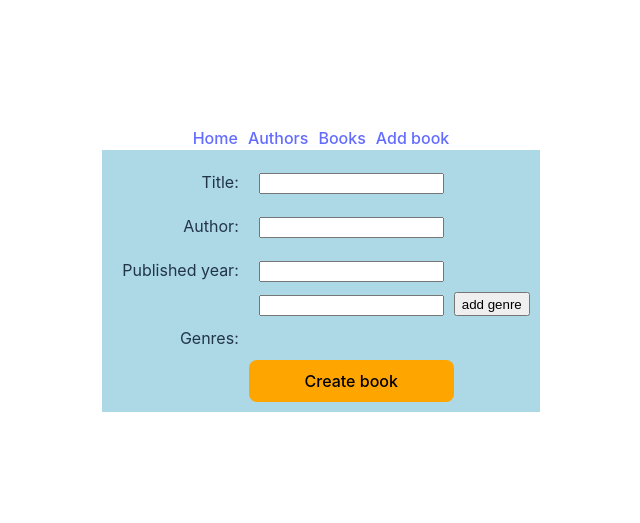
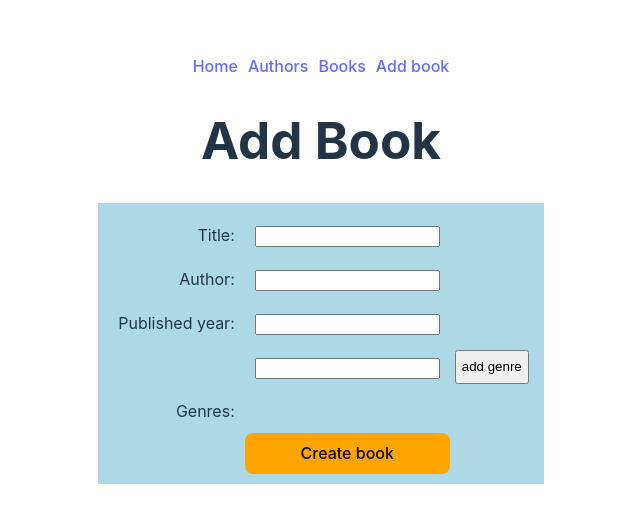
Before and after one commit to lchz/Library_Frontend, a React (Vite) app: page /bookForm in a window 1280 px wide. Shown: the part 131-654 px from the top of the page, without its empty margins (319-959 px from the left). Built offline with nearby package versions, Linux system fonts and the light colour scheme.

Commit message:
Add "Set birthyear" UI

```diff
--- a/src/Authors.jsx
+++ b/src/Authors.jsx
@@ -1,15 +1,67 @@
-import { useQuery } from "@apollo/client"
-import { ALL_AUTHORS } from "./queries"
+import { useMutation, useQuery } from "@apollo/client"
+import { ALL_AUTHORS, UPDATE_AUTHOR } from "./queries"
 import { styles } from "./styleSheet"
+import { useState } from "react"
 
 
 const Author = ({author}) => {
+    const gridItemStyle = {...styles.gridItem, textAlign:"center"}
+
     return (
         <>
-            <div style={{...styles.gridItem, textAlign:"left"}}>{author.name}</div>
-            <div style={styles.gridItem}>{author.born}</div>
-            <div style={styles.gridItem}>{author.bookCount}</div>
+            <div style={styles.gridItem}>{author.name}</div>
+            <div style={gridItemStyle}>{author.born}</div>
+            <div style={gridItemStyle}>{author.bookCount}</div>
         </>
+    )
+}
+
+const BirthyearForm = ({authorNames}) => {
+    const [name, setName] = useState(authorNames[0])
+    const [year, setYear] = useState('')
+
+    const [updateAuthor] = useMutation(UPDATE_AUTHOR, {
+        refetchQueries: [{query: ALL_AUTHORS}],
+        // onError: (error) => {
+
+        // }
+    })
+
+    const submitYear = (event) => {
+        event.preventDefault()
+        // console.log('auth name:', name, 'born:', year)
+        updateAuthor({variables: {name, setBornTo: Number(year)}})
+        setYear('')
+    }
+
+    return (
+        <div>
+            <h3>Set birthyear</h3>
+
+            <form onSubmit={submitYear} style={{...styles.gridContainer, backgroundColor: 'pink'}}>
+                <label style={styles.gridItem}>Name:</label>
+                <select style={styles.gridItem} onChange={({target}) => setName(target.value)}>
+                    {
+                        authorNames.map(name =>
+                            <option key={name} value={name} >{name}</option>)
+                    }
+                </select >
+                <div></div>
+
+                <label style={styles.gridItem}>Birthyear:</label>
+                <input style={styles.gridItem} value={year} onChange={({target}) => setYear(target.value)} />
+                <div></div>
+
+                <div></div>
+                <button type="submit" style={{...styles.gridItem, backgroundColor:'lightGreen', textAlign:'center'}}>
+                    Update author
+                </button>
+
+            </form>
+
+
+
+        </div>
     )
 }
 
@@ -28,7 +80,7 @@ const Authors = () => {
             <h1>Authors</h1>
 
             <div style={styles.gridContainer}>
-                <div style={{}}></div>
+                <div></div>
                 <div style={{...styles.gridItem, fontWeight:"bold"}}>Born</div>
                 <div style={{...styles.gridItem, fontWeight:"bold"}}>Books</div>
 
@@ -39,6 +91,7 @@ const Authors = () => {
                 }
             </div>
 
+            <BirthyearForm authorNames={authors.map(a => a.name)} />
         </div>
     )
 }
--- a/src/BookForm.jsx
+++ b/src/BookForm.jsx
@@ -27,9 +27,9 @@ const BookForm = () => {
 
     const [createBook] = useMutation(CREATE_BOOK, {
         refetchQueries:  [{query:ALL_AUTHORS}, {query:ALL_BOOKS}],
-        onError: (error) => {
+        // onError: (error) => {
 
-        }
+        // }
     })
 
     const addGenre = (event) => {
@@ -49,6 +49,8 @@ const BookForm = () => {
     }
 
     return (
+        <div>
+            <h1>Add Book</h1>
             <form style={styles.gridContainer} onSubmit={addBook}>
                 {/* Three columns */}
 
@@ -57,10 +59,10 @@ const BookForm = () => {
                 <BookFormItem itemName={"Published year"} itemValue={published} setItemValue={setPublished} />
 
                 <div></div>
-            <div>
+                <div style={styles.gridItem}>
                     <input value={newGenre} onChange={({target}) => setNewGenre(target.value)} />
                 </div>
-            <input type="submit" value="add genre" onClick={addGenre} />
+                <input type="submit" value="add genre" onClick={addGenre} style={styles.gridItem}/>
 
                 <div style={{...styles.gridItem, textAlign: "right"}}>Genres:</div>
                 <div style={{...styles.gridItem, textAlign: "left"}}>
@@ -74,6 +76,7 @@ const BookForm = () => {
                 </button>
 
             </form>
+        </div>
     )
 }
 
--- a/src/queries.js
+++ b/src/queries.js
@@ -33,3 +33,12 @@ export const CREATE_BOOK = gql`
           }
     }
 `
+
+export const UPDATE_AUTHOR = gql`
+    mutation updateAuthor($name: String!, $setBornTo: Int!) {
+        editAuthor(name: $name, setBornTo: $setBornTo) {
+            name
+            born
+        }
+    }
+`
--- a/src/styleSheet.js
+++ b/src/styleSheet.js
@@ -1,5 +1,7 @@
+
 
 export const styles = {
+    columnNumber: 3,
     gridContainer: {
         display: "grid",
         gridTemplateColumns: "auto auto auto",
@@ -7,8 +9,9 @@ export const styles = {
         padding: 10
     },
     gridItem: {
-        textAlign: "center",
-        padding: 10,
+        textAlign: "left",
+        padding: 5,
+        margin: 5,
         // backgroundColor: "red"
     }
 }
```
Lines whose indentation alone changed are shown as unchanged.
